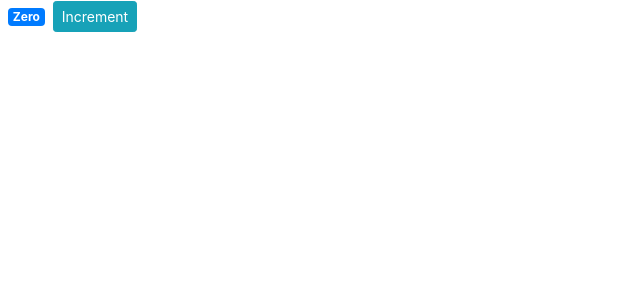
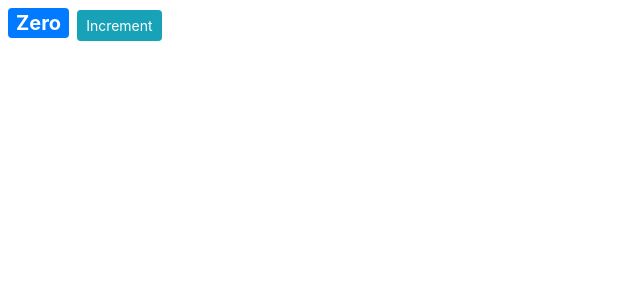
Before and after one commit to Darkace01/yourappname, a React (Create React App) app: page / in a window 1280 px wide. Shown: the top 300 px of the page, without its empty margins (0-640 px from the left). Built offline with nearby package versions, Linux system fonts and the light colour scheme.

Commit message:
using css

```diff
--- a/src/components/counter.jsx
+++ b/src/components/counter.jsx
@@ -3,10 +3,16 @@
   state = {
     count: 0,
   };
+  style = {
+    fontSize: 20,
+    fontWeight: "bold",
+  };
   render() {
     return (
       <div>
-        <span className="badge badge-primary m-2">{this.formatCount()}</span>
+        <span style={this.style} className="badge badge-primary m-2">
+          {this.formatCount()}
+        </span>
         <button className="btn btn-info btn-sm">Increment</button>
       </div>
     );
```
